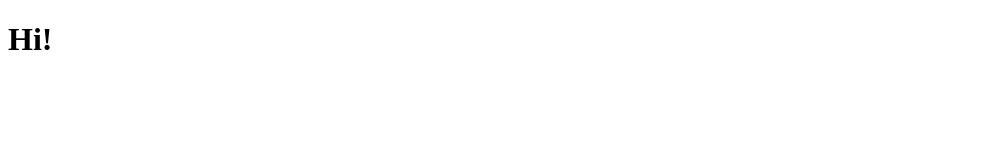
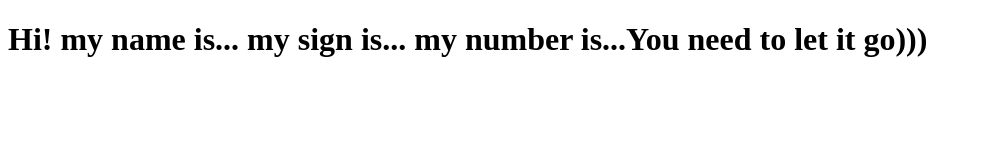
Before and after one commit to oksySoin/first, a plain HTML site: page index.html in a window 1280 px wide. Shown: the whole page, without its empty margins (0-981 px from the left). Drawn offline with Linux system fonts and the light colour scheme.

Commit message:
Update index.html
text changes

```diff
--- a/index.html
+++ b/index.html
@@ -7,6 +7,6 @@
     <title>Document</title>
 </head>
 <body>
-    <h1>Hi!</h1>
+    <h1>Hi! my name is... my sign is... my number is...You need to let it go)))</h1>
 </body>
 </html>
```
